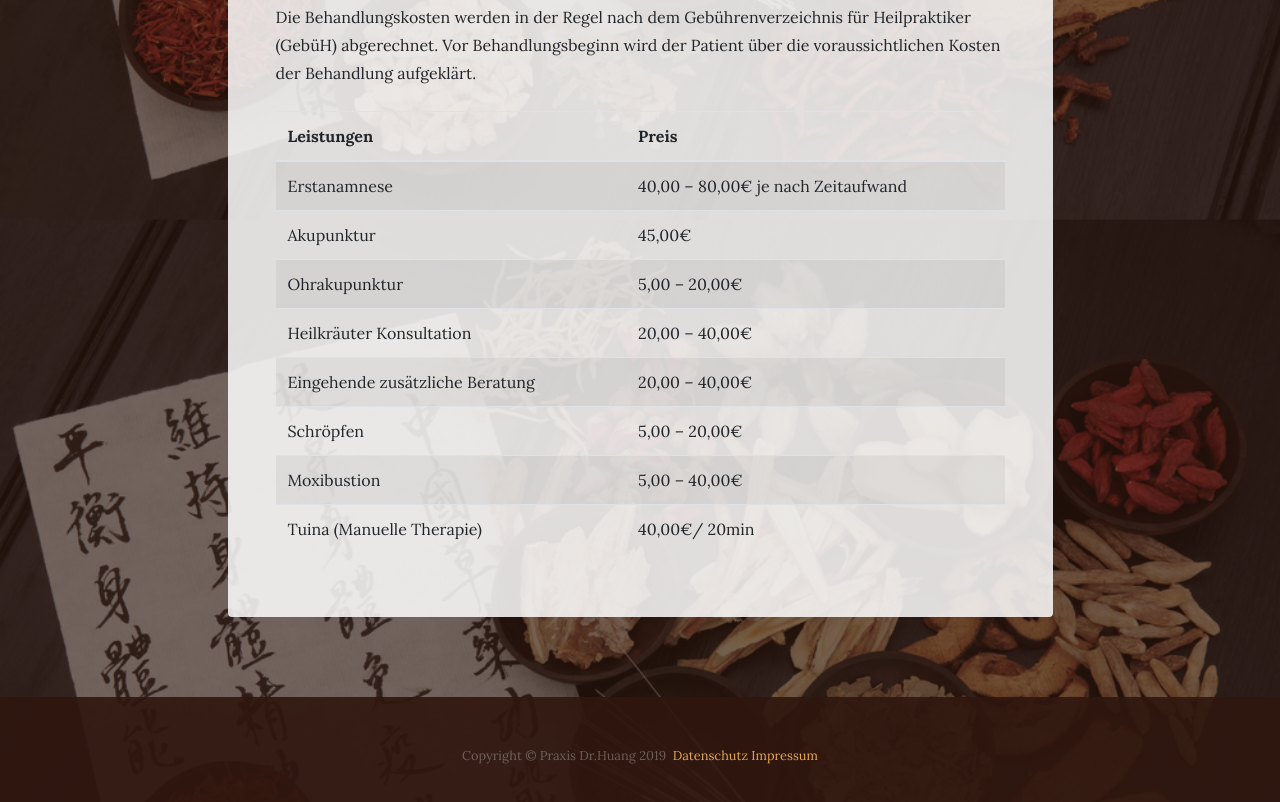
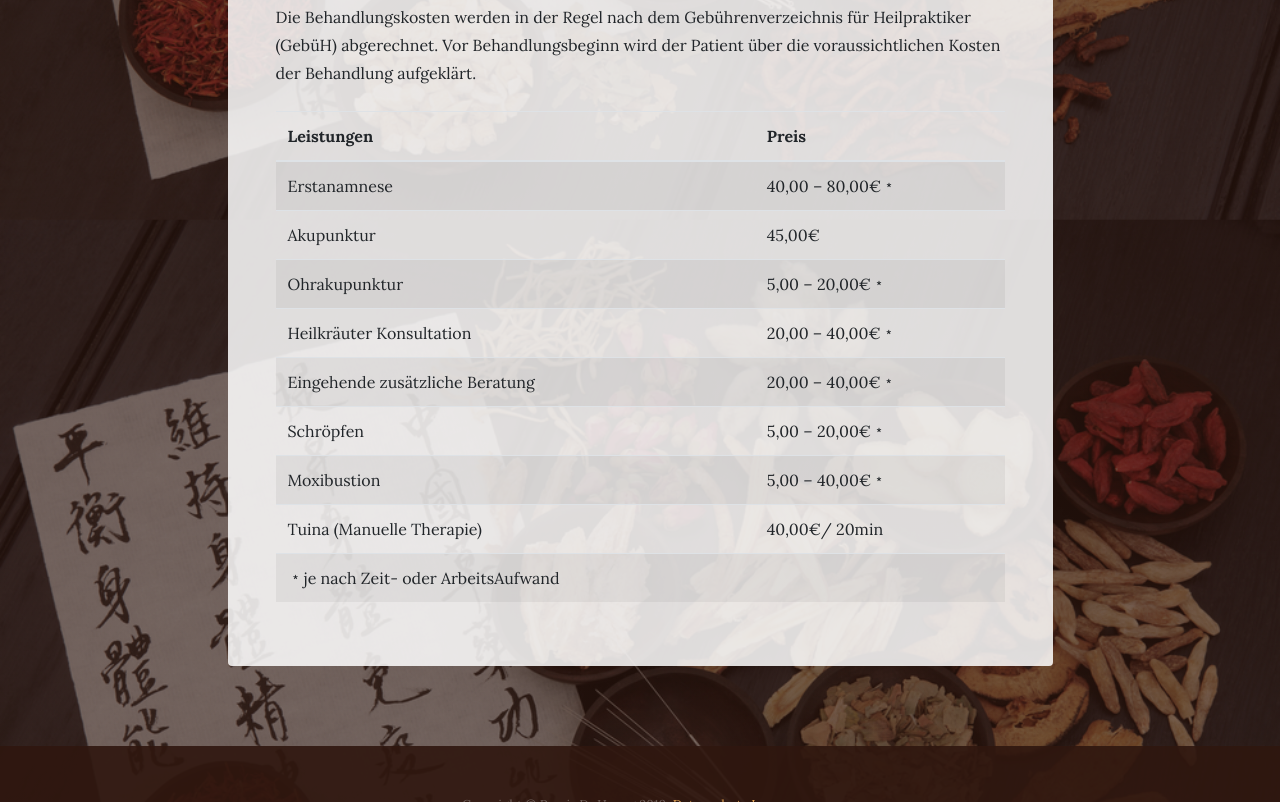
Before and after one commit to huangwj2/praxisdochuang.github.io, a website: page cost.html in a window 1280 px wide. Shown: the part 634-1436 px from the top of the page. Drawn offline with Linux system fonts and the light colour scheme.

Commit message:
Update cost.html

```diff
--- a/cost.html
+++ b/cost.html
@@ -90,7 +90,7 @@
                 <tbody>
                   <tr>
                     <td>Erstanamnese</td>
-                    <td>40,00 – 80,00€ je nach Zeitaufwand</td>
+                    <td>40,00 – 80,00€﹡</td>
                   </tr>
                   <tr>
                     <td>Akupunktur</td>
@@ -98,27 +98,31 @@
                   </tr>
                   <tr>
                     <td>Ohrakupunktur</td>
-                    <td>5,00 – 20,00€</td>
+                    <td>5,00 – 20,00€﹡</td>
                   </tr>
                   <tr>
                     <td>Heilkräuter Konsultation</td>
-                    <td>20,00 – 40,00€</td>
+                    <td>20,00 – 40,00€﹡</td>
                   </tr>
                   <tr>
                     <td>Eingehende zusätzliche Beratung</td>
-                    <td>20,00 – 40,00€</td>
+                    <td>20,00 – 40,00€﹡</td>
                   </tr>
                   <tr>
                     <td>Schröpfen</td>
-                    <td>5,00 – 20,00€</td>
+                    <td>5,00 – 20,00€﹡</td>
                   </tr>
                   <tr>
                     <td>Moxibustion</td>
-                    <td>5,00 – 40,00€</td>
+                    <td>5,00 – 40,00€﹡</td>
                   </tr>
                   <tr>
                     <td>Tuina (Manuelle Therapie)</td>
                     <td>40,00€/ 20min</td>
+                  </tr>
+                  <tr>
+                    <td>﹡je nach Zeit- oder ArbeitsAufwand</td>
+                    <td> </td>
                   </tr>
                 </tbody>
               </table>
```
